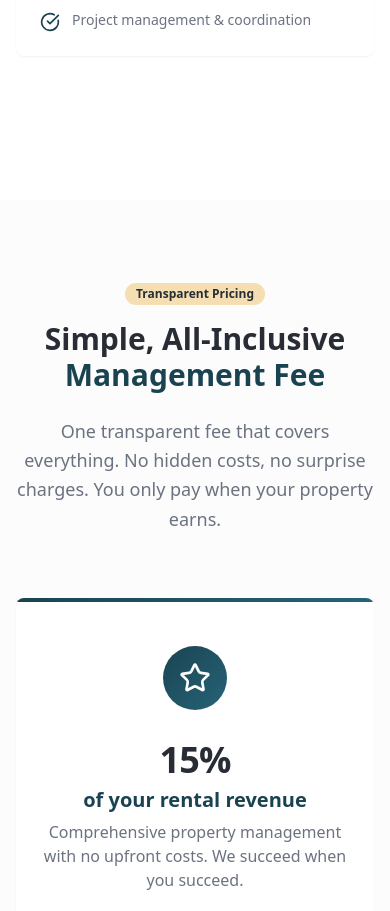
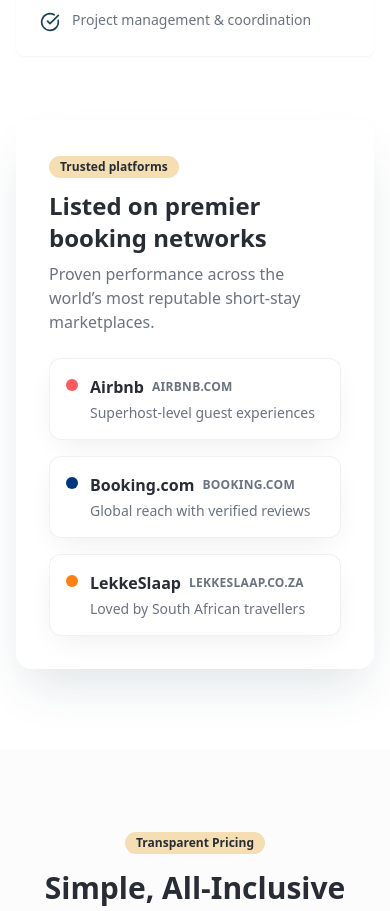
Before and after one commit to dhlotter/website-cape-lux-living, a React (Vite) app: page / in a window 390 px wide. Shown: the part 5965-6876 px from the top of the page. Built offline with nearby package versions, Linux system fonts and the light colour scheme.

Commit message:
Add booking platform showcase to services

```diff
--- a/src/components/Services.tsx
+++ b/src/components/Services.tsx
@@ -1,13 +1,11 @@
-import { Card, CardContent, CardHeader, CardTitle } from "@/components/ui/card";
+import { Card, CardContent, CardTitle } from "@/components/ui/card";
 import { Badge } from "@/components/ui/badge";
-import { Button } from "@/components/ui/button";
 import {
   Camera,
   Users,
   Home,
   TrendingUp,
   CheckCircle,
-  ArrowRight,
   Hammer
 } from "lucide-react";
 import { useScrollAnimation } from "@/hooks/useScrollAnimation";
@@ -77,6 +75,27 @@ const Services = () => {
   ];
 
 
+  const platforms = [
+    {
+      name: "Airbnb",
+      handle: "airbnb.com",
+      accent: "bg-[#FF5A5F]",
+      description: "Superhost-level guest experiences"
+    },
+    {
+      name: "Booking.com",
+      handle: "booking.com",
+      accent: "bg-[#003580]",
+      description: "Global reach with verified reviews"
+    },
+    {
+      name: "LekkeSlaap",
+      handle: "lekkeslaap.co.za",
+      accent: "bg-[#FF7F11]",
+      description: "Loved by South African travellers"
+    }
+  ];
+
   const { ref, isVisible } = useScrollAnimation();
 
   return (
@@ -134,6 +153,43 @@ const Services = () => {
             );
           })}
         </div>
+
+        <div className="bg-white/80 border border-white/40 rounded-2xl p-8 shadow-luxury backdrop-blur-sm">
+          <div className="flex flex-col md:flex-row md:items-center md:justify-between gap-6 mb-6">
+            <div>
+              <Badge variant="secondary" className="mb-3">
+                Trusted platforms
+              </Badge>
+              <h3 className="text-2xl font-semibold text-foreground">
+                Listed on premier booking networks
+              </h3>
+              <p className="text-muted-foreground mt-2">
+                Proven performance across the world’s most reputable short-stay marketplaces.
+              </p>
+            </div>
+          </div>
+          <div className="grid sm:grid-cols-2 md:grid-cols-3 gap-4">
+            {platforms.map((platform) => (
+              <div
+                key={platform.name}
+                className="group flex items-start gap-3 rounded-xl border border-border/60 bg-white/90 p-4 shadow-elegant transition-all duration-300 hover:shadow-luxury hover:-translate-y-1"
+              >
+                <span className={`mt-1 h-3 w-3 rounded-full ${platform.accent}`} aria-hidden="true" />
+                <div>
+                  <p className="font-semibold text-foreground flex items-center gap-2">
+                    {platform.name}
+                    <span className="text-xs uppercase tracking-wide text-muted-foreground">
+                      {platform.handle}
+                    </span>
+                  </p>
+                  <p className="text-sm text-muted-foreground mt-1">
+                    {platform.description}
+                  </p>
+                </div>
+              </div>
+            ))}
+          </div>
+        </div>
       </div>
     </section>
   );
```
Also changed, not shown: 6 other files (tests, documents, lock files or other folders).
